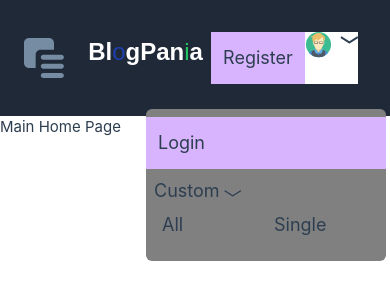
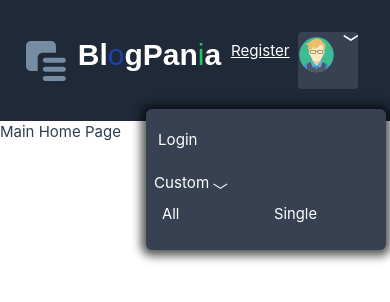
Before and after one commit to BeinRain06/blog-app-tech, a Vue app in the folder vue-project/: page / in a window 390 px wide. Shown: the top 302 px of the page. Built offline with nearby package versions, Linux system fonts and the light colour scheme; a web font is replaced by a local one.

Commit message:
navbar mobile v1

```diff
--- a/vue-project/src/assets/main.css
+++ b/vue-project/src/assets/main.css
@@ -17,5 +17,4 @@
   margin: 0;
   font-weight: normal;
   overflow-x: hidden;
-  /* color: #108510; */
 }
--- a/vue-project/src/components/NavbarBlog.vue
+++ b/vue-project/src/components/NavbarBlog.vue
@@ -1,14 +1,8 @@
 <template>
   <header class="nav_header bg-gray-800">
     <div class="w-full flex justify-between">
-      <ul class="flex justify-center items-center space-x-2 text-sm md:text-lg">
-        <img
-          alt="Vue logo"
-          class="logo"
-          src="@/assets/content-svgrepo-com.svg"
-          width="40"
-          height="40"
-        />
+      <ul class="flex justify-center items-center space-x-0 xsm:space-x-1 text-sm md:text-lg">
+        <img alt="generic logo" class="generic_logo" src="@/assets/content-svgrepo-com.svg" />
         <RouterLink class="btn btn-logo" to="/"
           >Bl<span class="text-blue-800">o</span>gPan<span class="text-green-500">i</span
           >a</RouterLink
@@ -23,28 +17,34 @@
           class="custom_features flex text-gray-300 justify-center items-center gap-1"
         >
           <li class="relative">Custom</li>
-          <li class="relative md:top-1 font-bold">&#65088;</li>
+          <li class="relative md:top-1 font-bold cursor-pointer">&#65088;</li>
         </ul>
       </nav>
 
-      <nav class="nav_mobile flex bg-gray-500">
-        <RouterLink class="btn-mobile-link" to="/register">Register</RouterLink>
-        <ul id="menu_wrap" class="menu_wrap flex gap-2 bg-white">
+      <nav class="nav_mobile flex">
+        <RouterLink class="btn_register_nav btn-mobile-link" to="/register">Register</RouterLink>
+        <ul
+          id="menu_wrap"
+          class="menu_wrap flex xxsm:flex-col xsm:flex-row justify-center py-1 gap-2 bg-gray-700 rounded"
+        >
           <li>
             <img
               alt="account logo"
-              class="logo"
+              class="profile_logo"
               src="@/assets/account-avatar-profile-user-9-svgrepo-com.svg"
-              width="40"
-              height="40"
             />
           </li>
-          <li class="font-bold text-lg text-center">&#65088;</li>
+          <li class="angle_bracket font-bold text-lg text-center text-white cursor-pointer">
+            &#65088;
+          </li>
         </ul>
         <div class="others_features flex flex-col rounded-md">
+          <RouterLink class="btn_register_menu btn-mobile-link" to="/register">Register</RouterLink>
           <RouterLink class="btn-mobile-link" to="/login">Login</RouterLink>
           <div class="custom_mob_wrap w-full">
-            <p class="custom-p"><span>Custom</span> <span class="relative top-2">&#65088;</span></p>
+            <p class="custom-p">
+              <span>Custom</span> <span class="relative top-2 cursor-pointer">&#65088;</span>
+            </p>
             <div class="w-full h-10 text-base flex">
               <div class="select_blog">
                 <label for="all">All</label>
@@ -83,8 +83,18 @@ export default {
   padding: 0;
 }
 
-.nav_header {
-  padding: 2rem !important;
+@media (min-width: 180px) {
+  .generic_logo {
+    position: relative;
+    left: 0.5rem;
+    width: 36px;
+    heght: 36px;
+    padding-left: 0.5rem;
+  }
+
+  .profile_logo {
+    width: calc(40vw);
+    height: 2rem;
   }
 
   .btn {
@@ -92,7 +102,7 @@ export default {
   }
 
   .btn-logo {
-  @apply text-white font-semibold  text-2xl md:text-3xl pb-3 md:py-1;
+    @apply text-white xxsm:text-xxsm xsm:text-xsm font-semibold pb-3 md:py-1;
     font-family: 'Poetsen One', sans-serif;
     font-style: normal;
   }
@@ -102,10 +112,14 @@ export default {
   }
 
   .btn-mobile-link {
-  @apply p-3 bg-purple-300 text-lg;
+    @apply p-3 text-white;
+    font-size: calc(14px + 0.3vw);
   }
 
-@media (min-width: 180px) {
+  .nav_header {
+    padding: 1.5rem 0.15rem 2rem 0.15rem !important;
+  }
+
   .nav_mobile {
     display: flex;
   }
@@ -113,33 +127,47 @@ export default {
     display: none;
   }
 
+  .btn_register_nav {
+    display: none;
+    padding: 0.5rem;
+    text-decoration: underline;
+  }
+
+  .btn_register_menu {
+    display: block;
+  }
+
   .others_features {
     position: absolute;
-    top: 7.3rem;
+    top: 6.9rem;
     right: 0;
     width: 100%;
     padding: 0.5rem 0;
-    background-color: gray;
+    @apply bg-gray-700;
+    box-shadow: 0px 1px 10px 5px rgba(0, 0, 0, 0.65);
   }
 
   .custom_mob_wrap {
     padding: 0.5rem;
+    color: #fff;
   }
 
   .custom-p {
-    @apply text-lg font-bold;
+    @apply font-bold;
+    font-size: calc(14px + 0.3vw);
   }
 
   .select_blog {
-    @apply w-6/12 py-4 px-2 flex justify-start items-center text-lg;
+    @apply w-6/12 py-4 px-2 flex justify-start items-center;
+    font-size: calc(14px + 0.2vw);
   }
 
   input[type='radio'] {
     appearance: none;
     -moz-appearance: none;
     --webkit-appearance: none;
-    width: 16px;
-    height: 16px;
+    width: calc(10px + 0.1vw);
+    height: calc(10px + 0.1vw);
     background-color: #fff;
     border-radius: 50%;
     border: 2px solid #fff;
@@ -153,11 +181,36 @@ export default {
   }
 
   .box_circle {
-    padding-left: 0.25rem;
+    padding-left: 0.5rem;
   }
 }
 
-@media (min-width: 290px) {
+@media (min-width: 375px) {
+  .generic_logo {
+    position: relative;
+    left: 0.5rem;
+    width: 40px;
+    heght: 340px;
+    padding-left: 0rem;
+  }
+
+  .profile_logo {
+    width: 3.6rem;
+    height: 3rem;
+  }
+
+  .nav_header {
+    padding: 2rem !important;
+  }
+
+  .btn_register_nav {
+    display: block;
+  }
+
+  .btn_register_menu {
+    display: none;
+  }
+
   .others_features {
     top: 6.8rem;
     right: 0.25rem;
--- a/vue-project/tailwind.config.js
+++ b/vue-project/tailwind.config.js
@@ -2,6 +2,15 @@
 export default {
   content: ['./index.html', './src/**/*.{vue,js,ts,jsx,tsx}'],
   theme: {
+    screens: {
+      xxsm: '180px',
+      xsm: '375px',
+      md: '768px'
+    },
+    fontSize: {
+      xxsm: '1.2em',
+      xsm: '2em'
+    },
     extend: {}
   }
 }
```
Lines whose indentation alone changed are shown as unchanged.
